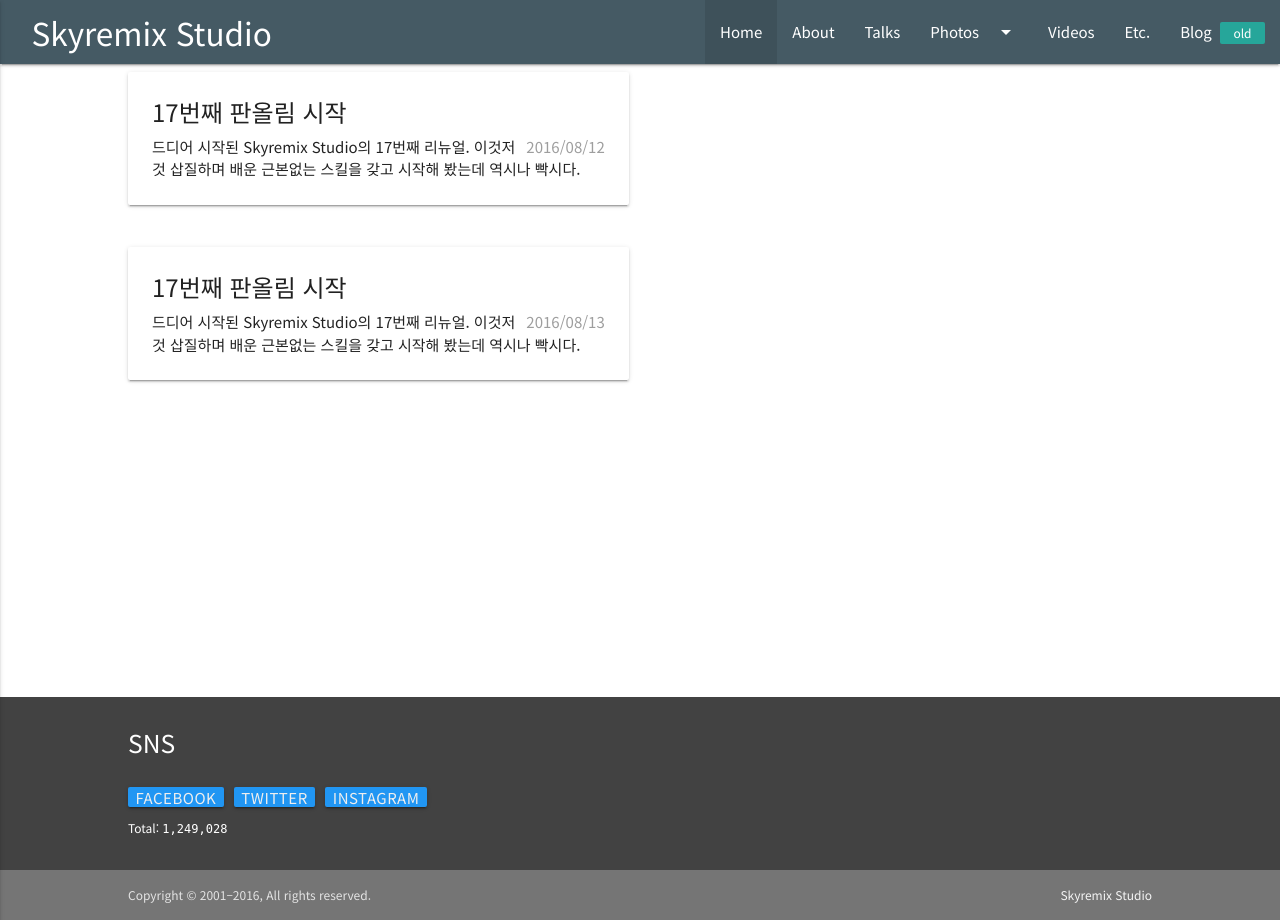
After one commit to lilis2nd/17th, a PHP site: page /talks.php in a window 1280 px wide. The commit adds this page. Run offline with PHP 8.4, Linux system fonts and the light colour scheme; some libraries are stand-ins or nearby versions.

Commit message:
Talk page

```diff
--- a/about.php
+++ b/about.php
@@ -22,7 +22,7 @@ include('inc.header.php');
                             <dt>Birth</dt>
                             <dd>1982. 4. 12 (<?php age(); ?>)</dd>
                             <dt>Lives</dt>
-                            <dd>Seoul, South Korea (<a class="modal-trigger" href="#modal_map">Map</a>)</dd>
+                            <dd>Seoul, Republic of Korea (<a class="modal-trigger" href="#modal_map">Map</a>)</dd>
                             <dt>Job</dt>
                             <dd>Technical Writer / Project Manager / Quality Manager</dd>
                             <dt>Hobby</dt>
--- a/count_file.txt
+++ /dev/null
@@ -1 +0,0 @@
-1249027
--- /dev/null
+++ b/inc.google.php
@@ -0,0 +1,10 @@
+<script>
+    (function(i,s,o,g,r,a,m){i['GoogleAnalyticsObject']=r;i[r]=i[r]||function(){
+            (i[r].q=i[r].q||[]).push(arguments)},i[r].l=1*new Date();a=s.createElement(o),
+        m=s.getElementsByTagName(o)[0];a.async=1;a.src=g;m.parentNode.insertBefore(a,m)
+    })(window,document,'script','https://www.google-analytics.com/analytics.js','ga');
+
+    ga('create', 'UA-56880728-2', 'auto');
+    ga('send', 'pageview');
+
+</script>
--- a/inc.menu.php
+++ b/inc.menu.php
@@ -15,9 +15,9 @@
                 <a href="#!" class="brand-logo">Skyremix Studio</a> <a href="#" data-activates="mobile"
                     class="button-collapse"><i class="material-icons">menu</i></a>
                 <ul class="right hide-on-med-and-down">
-                    <li class="active"><a href="./">Home</a></li>
+                    <li class="active"><a href="index.real.php">Home</a></li>
                     <li><a href="about.php">About</a></li>
-                    <li><a href="#">Talks</a></li>
+                    <li><a href="talks.php">Talks</a></li>
                     <li><a class="dropdown-button" href="#" data-activates="dropPhotos">Photos<i
                                 class="material-icons right">arrow_drop_down</i></a></li>
                     <li><a href="#">Videos</a></li>
@@ -26,9 +26,9 @@
                                 data-badge-caption="old"></span></a></li>
                 </ul>
                 <ul class="side-nav" id="mobile">
-                    <li class="active"><a href="./">Home</a></li>
+                    <li class="active"><a href="index.real.php">Home</a></li>
                     <li><a href="about.php">About</a></li>
-                    <li><a href="#">Talks</a></li>
+                    <li><a href="talks.php">Talks</a></li>
                     <li class="divider"></li>
                     <li><a href="#">Snapshots</a></li>
                     <li><a href="#">Projects</a></li>
--- /dev/null
+++ b/talks.php
@@ -0,0 +1,15 @@
+<?php
+/**
+ * Created by PhpStorm.
+ * User: lilis
+ */
+include('inc.header.php');
+?>
+    <main class="container">
+        <?php
+            include('talks/20160812.php');
+            include('talks/20160813.php');
+        ?>
+    </main>
+
+<?php include('inc.footer.php'); ?>
--- /dev/null
+++ b/talks/20160812.php
@@ -0,0 +1,16 @@
+<?php
+$date = date('Y/m/d', strtotime(basename(__FILE__, '.php')));
+?>
+<div class="row">
+    <div class="col s12 m12 l6">
+        <div class="card white hoverable">
+            <div class="card-content">
+                <span class="card-title">17번째 판올림 시작</span>
+                <p class="grey-text right"><?php echo $date; ?></p>
+                <p>
+                    드디어 시작된 Skyremix Studio의 17번째 리뉴얼. 이것저것 삽질하며 배운 근본없는 스킬을 갖고 시작해 봤는데 역시나 빡시다.
+                </p>
+            </div>
+        </div>
+    </div>
+</div>
--- /dev/null
+++ b/talks/20160813.php
@@ -0,0 +1,16 @@
+<?php
+$date = date('Y/m/d', strtotime(basename(__FILE__, '.php')));
+?>
+<div class="row">
+    <div class="col s12 m12 l6">
+        <div class="card white hoverable">
+            <div class="card-content">
+                <span class="card-title">17번째 판올림 시작</span>
+                <p class="grey-text right"><?php echo $date; ?></p>
+                <p>
+                    드디어 시작된 Skyremix Studio의 17번째 리뉴얼. 이것저것 삽질하며 배운 근본없는 스킬을 갖고 시작해 봤는데 역시나 빡시다.
+                </p>
+            </div>
+        </div>
+    </div>
+</div>
```
Also changed, not shown: 1 other file.
